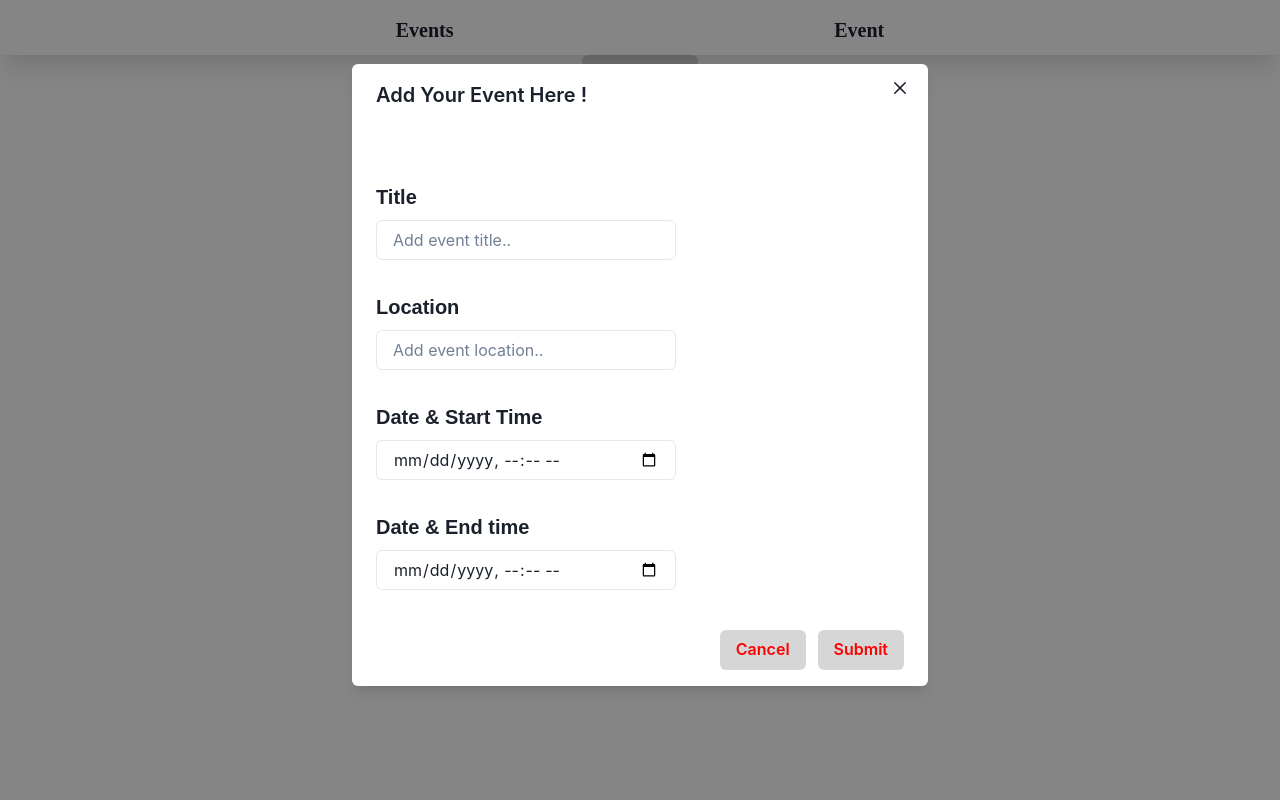
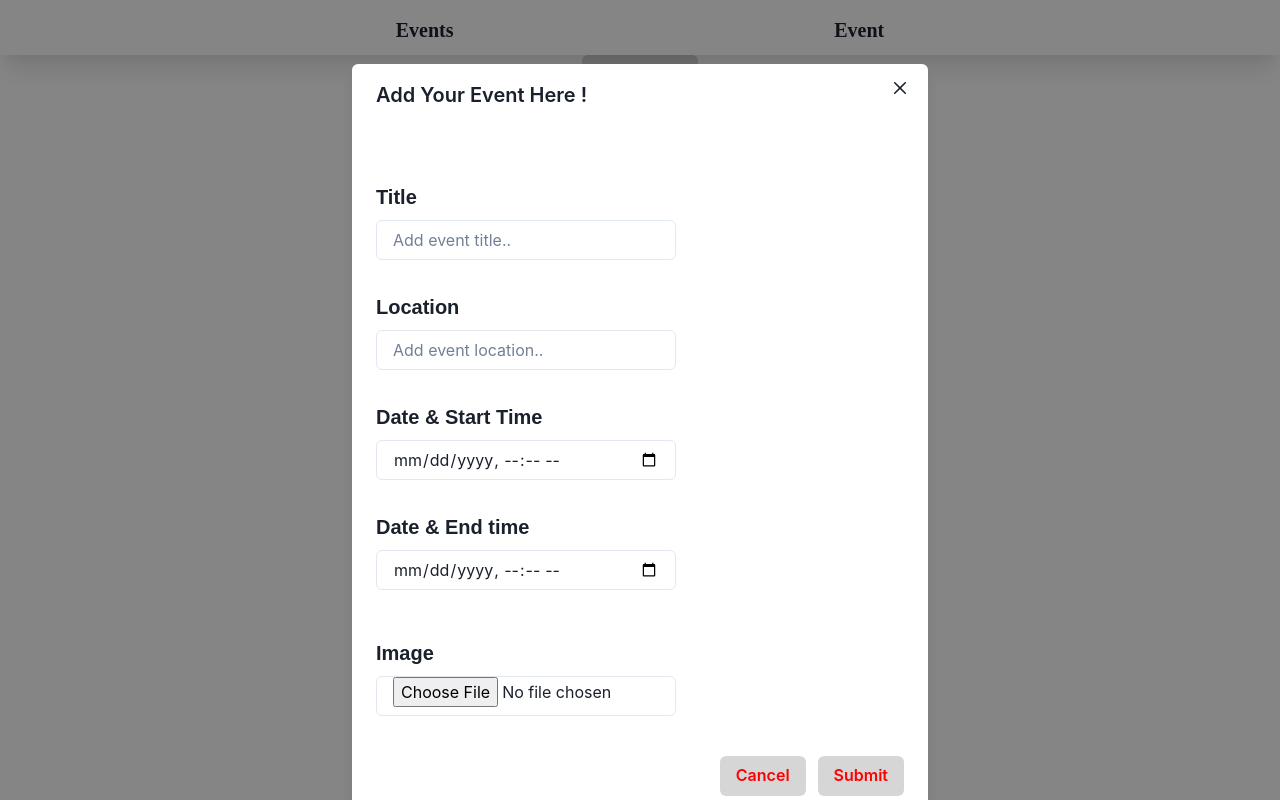
Before and after one commit to CartierKray/Event-App, a React (Vite) app: page /add/event in a window 1280 px wide. Both pictures are taken after a click on the button "Add Event!". Built offline with nearby package versions, Linux system fonts and the light colour scheme.

Commit message:
Added a Img group into the pop-up modal in AddEvent

```diff
--- a/src/pages/AddEvent.jsx
+++ b/src/pages/AddEvent.jsx
@@ -46,6 +46,7 @@ export const AddEvent = () => {
               >
                 Title
               </FormLabel>
+
               <Input
                 placeholder={"Add event title.."}
                 width={"300px"}
@@ -82,6 +83,20 @@ export const AddEvent = () => {
                 Date & End time
               </FormLabel>
               <Input width={"300px"} type="datetime-local"></Input>
+              <FormLabel
+                mt="12"
+                fontFamily={"fantasy"}
+                fontSize={"20px"}
+                fontWeight={"bold"}
+              >
+                Image
+              </FormLabel>
+
+              <Input
+                placeholder={"Add event title.."}
+                width={"300px"}
+                type="file"
+              ></Input>
             </Form>
           </ModalBody>
 
```
